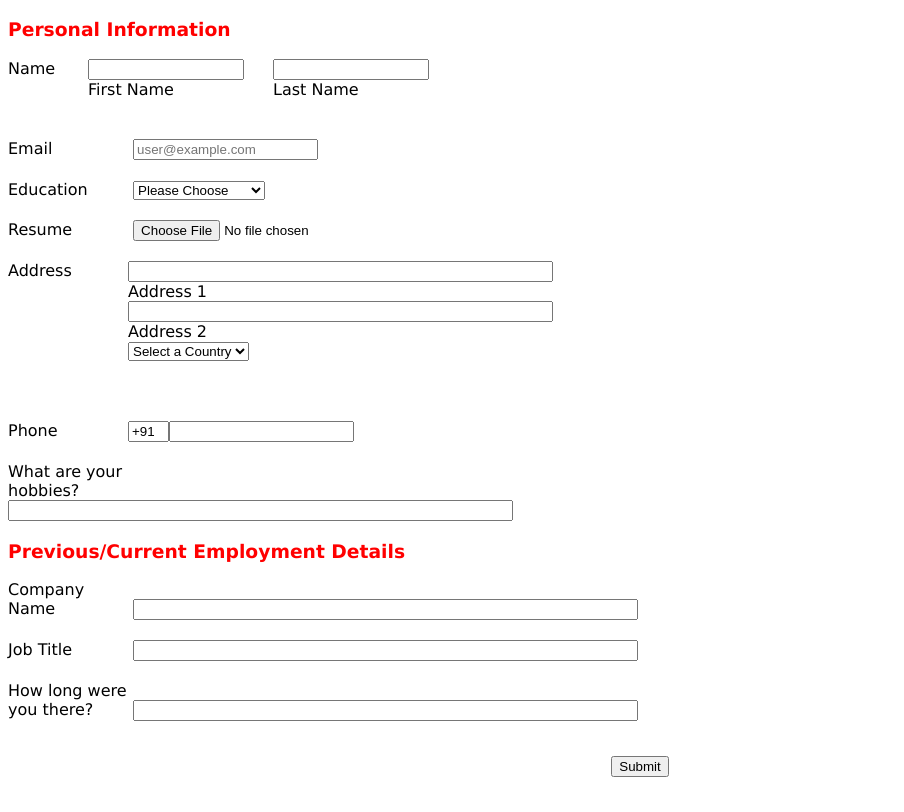
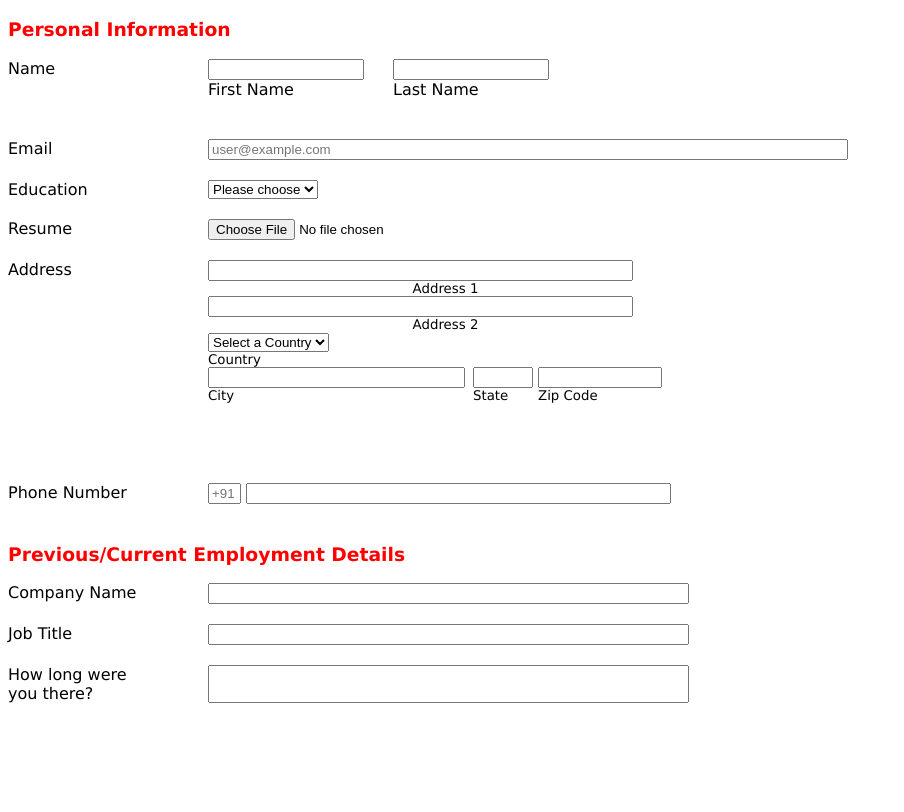
Before and after one commit to SuryaNMenon/HTML, a plain HTML site: page Lab Cycle 1/q4.html in a window 1280 px wide. Shown: the part 62-874 px from the top of the page, without its empty margins (0-904 px from the left). After the commit the page ends 800 px from the top, so only its background shows below. Drawn offline with Linux system fonts and the light colour scheme.

Commit message:
Updated code

```diff
--- a/Lab Cycle 1/q4.html
+++ b/Lab Cycle 1/q4.html
@@ -1,82 +1,71 @@
 <!DOCTYPE html>
-<html>
+<html lang="en">
 <head>
-    <meta charset="utf-8">
-    <meta name="description" content="my website">
-    <link rel="stylesheet" href="style5.css">
+    <meta charset="UTF-8">
+    <meta http-equiv="X-UA-Compatible" content="IE=edge">
+    <meta name="viewport" content="width=device-width, initial-scale=1.0">
+    <title>Document</title>
+    <link rel="stylesheet" href="style5.css"
 </head>
 <body>
     <h1>Job Application</h1>
-    <h3 style="color:red">Personal Information</h3>
-    <div style="display: flex;max-width : 450px;">
+    <h3>Personal Information</h3>
+    <div style="display:flex">
         <label>Name</label>
-      <div class="fname"><input type="text" id="fname" name="fname" style="max-width:80%"><br>First Name</div>
-      <div class="lname"><input type="text"id="lname" name="lname" style="max-width: 80%"><br>Last Name</div>
+        <div><input type="text" style="max-width:80%"><br>First Name</div>
+        <div><input type="text" style="max-width: 80%"><br>Last Name</div>
     </div>
-
-    <div>
+    <div style="display:flex">
         <label>Email</label>
-      <input type="text" id="email" name="email" placeholder="user@example.com">
+        <input type="email" placeholder="user@example.com" style="width:50%">
     </div>
-
-    <div>
+    <div style="display:flex">
         <label>Education</label>
-      <select style="max-width:150%">
-          <option value="Choose">Please Choose</option>
-          <option value="School">Schooling Degree</option>
-          <option value="Bachelor">Bachelor's Degree</option>
-          <option value="Master">Master's Degree</option>
-          <option value="Higher">Higher Degree</option>
+        <select>
+            <option value="Please Choose">Please choose</option>
+            <option value="HS">HS</option>
+            <option value="College">College</option>
+            <option value="Degree">Degree</option>
         </select>
     </div>
-
-    <div>
+    <div style="display:flex">
         <label>Resume</label>
         <input type="file">
     </div>
-
     <div style="display:flex">
         <label>Address</label>
-      <div class="adr1"><input type="text" id="adr1" name="adr1" size=50><br>Address 1
-      <div class="adr2"><input type="text" id="adr1" name="adr1" size=50><br>Address 2
-      <div class="country">
+        <div><input  type="text" size="50"><br><p style="margin:0; text-align:center; font-size: smaller;">Address 1</p>
+        <input  type="text" size="50"><br><p style="margin:0; text-align:center; font-size: smaller;">Address 2</p>
         <select>
-          <option value="Select">Select a Country</option>
+            <option value="Select a Country">Select a Country</option>
             <option value="India">India</option>
-          <option value="USA">USA</option>
-          <option value="UK">UK</option>
-        </select>
+            <option value="Europe">Europe</option>
+        </select> <br> <p style="margin:0; text-align:left; font-size: smaller;">Country</p>
+        <div style="display:flex">
+            <div><input type="text" size="30" style="max-width: 94%;"> <p style="margin:0; text-align:left; font-size: smaller;">City</p></div>
+            <div><input type="text" size="5" style="max-width: 80%;"> <p style="margin:0; text-align:left; font-size: smaller;">State</p></div>
+            <div><input type="text" size="15" style="max-width: 80%;"> <p style="margin:0; text-align:left; font-size: smaller;">Zip Code</p></div>
         </div>
         </div>
     </div>
+    <div style="display:flex">
+        <label>Phone Number</label>
+        <div>
+            <input type="text" size="1" placeholder="+91" readonly> <input type="text" size="50">
         </div>
-
+    </div>
+    <h3>Previous/Current Employment Details</h3>
     <div style="display:flex">
-      <label>Phone</label>
-      <input type="text" value="+91" size="2" readonly>
-      <input type="text">
+        <label>Company Name</label>
+        <input type="text" size="57">
     </div>
-
-    <div class="hobbies">
-      <label>What are your hobbies?</label><br>
-      <input type="text" size=60>
+    <div style="display:flex">
+        <label>Job Title</label>
+        <input type="text" size="57">
     </div>
-
-    <h3 style="color: red">Previous/Current Employment Details</h3>
-    <div class="prevdet1">
-      <label>Company Name</label>
-      <input type="text" size=60>
-    </div>
-    <div>
-      <label>Job Title</label>
-      <input type="text" size=60>
-    </div>
-    <div>
-      <label>How long were you there?</label>
-      <input type="text" size=60>
-    </div>
-    <div id="submit">
-      <input type="submit">
+    <div style="display:flex">
+        <label>How long were<br>you there?</label>
+        <input type="text" size="57">
     </div>
 </body>
 </html>
--- a/Lab Cycle 1/style5.css
+++ b/Lab Cycle 1/style5.css
@@ -1,22 +1,19 @@
+body{
+  font-family: Verdana, Geneva, Tahoma, sans-serif;
+  font-size: 16px;
+}
+h1{
+  text-align:center;
+}
+
+h3{
+  color: red;
+}
+
 div{
   margin-bottom: 20px;
 }
 
 label{
-  display: inline-block;
-  width: 120px;
+  width:200px;
 }
-
-h1{
-  font-family: verdana;
-  text-align: center;
-}
-
-body{
-  font-family: Verdana;
-}
-
-#submit{
-  text-align:center;
-  padding: 15px;
-}
```
Lines whose indentation alone changed are shown as unchanged.
